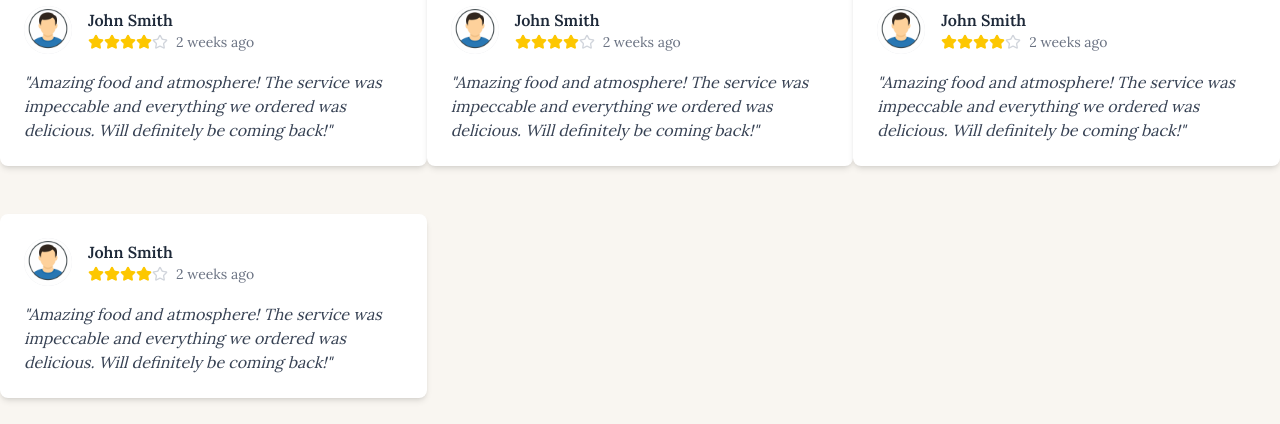
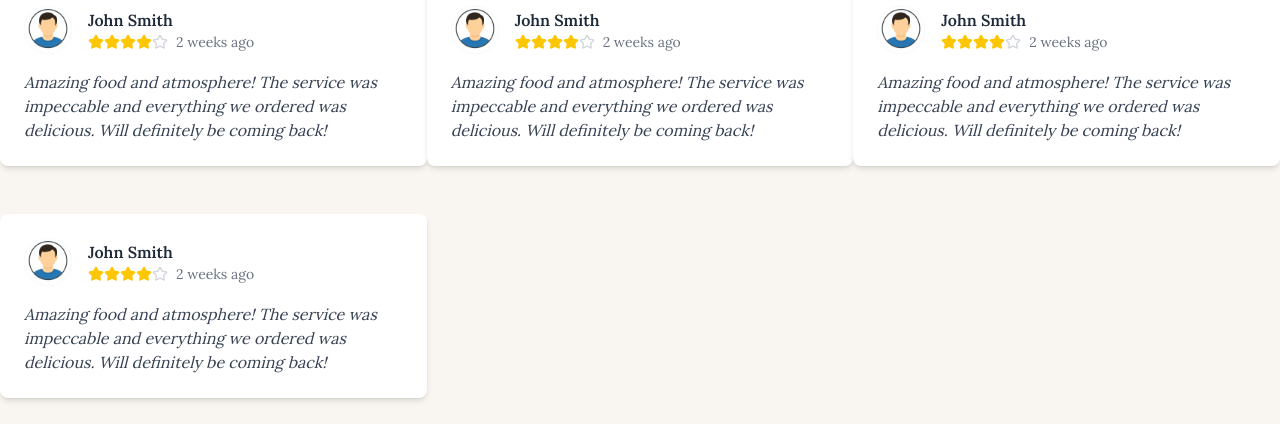
Before and after one commit to RAYJBOY/Lumere, a Next.js app: page /reviews in a window 1280 px wide. Shown: the part 258-682 px from the top of the page. Built offline with nearby package versions, Linux system fonts and the light colour scheme.

Commit message:
removed quotation marks

```diff
--- a/src/components/reviews/ReviewCard.tsx
+++ b/src/components/reviews/ReviewCard.tsx
@@ -56,7 +56,7 @@
       </div>
 
       {/* Review Text */}
-      <p className="text-gray-700 text-base italic">"{review}"</p>
+      <p className="text-gray-700 text-base italic">{review}</p>
     </div>
   );
 };
```
